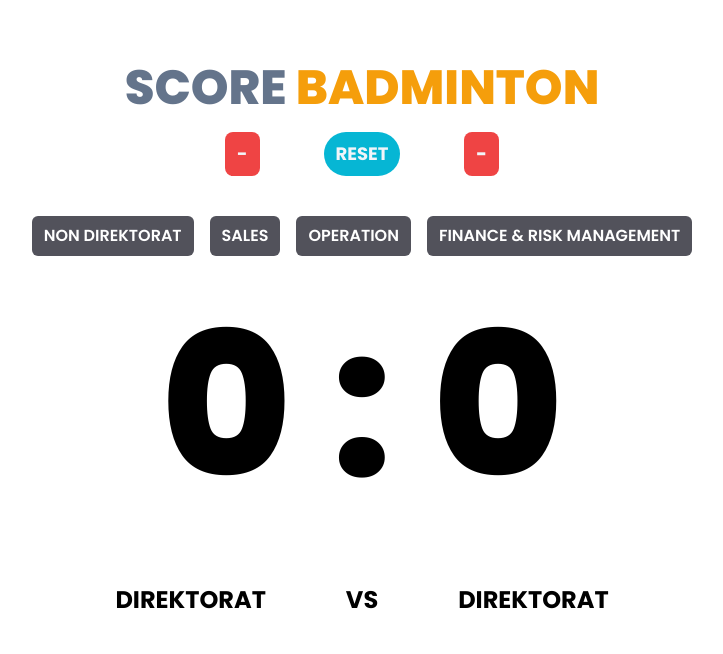
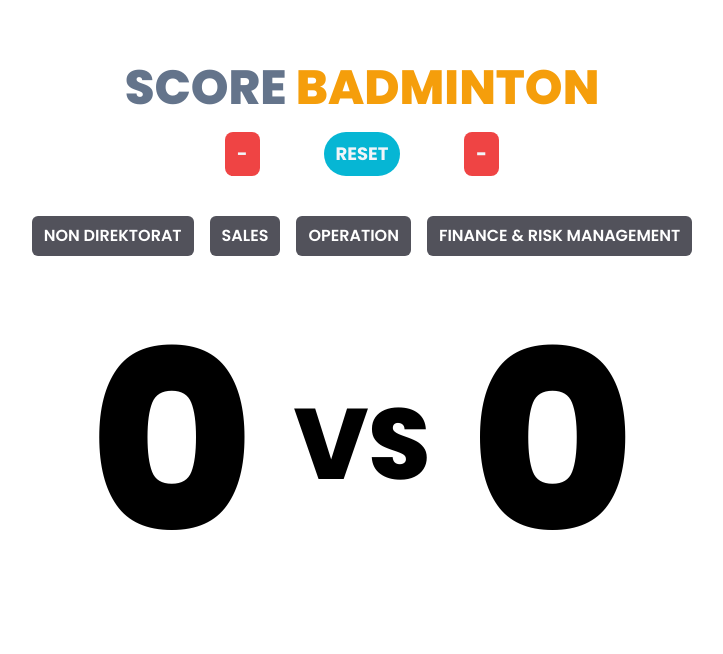
Before and after one commit to hanifaf93/score-badmintonpins, a website: page index.html in a window 1280 px wide. Shown: the whole page, without its empty margins (278-1001 px from the left). Drawn offline with Linux system fonts and the light colour scheme.

Commit message:
Modified Style

```diff
--- a/index.html
+++ b/index.html
@@ -39,26 +39,26 @@
       </button>
    </div>
 
-   <div class="flex mt-0 mx-auto justify-center max-w-full">
+   <div class="flex my-auto mx-auto items-center justify-center max-w-full">
       <div>
-         <button id="buttonScoreOne" class="text-[200px] font-extrabold">
+         <button id="buttonScoreOne" class="text-[250px] font-extrabold">
             <span id="score1">0</span>
          </button>
       </div>
       <div class="mx-10">
-         <h1 class="text-[200px] font-extrabold">:</h1>
+         <h1 class="text-[100px] font-extrabold">VS</h1>
       </div>
       <div>
-         <button id="buttonScoreTwo" class="text-[200px] font-extrabold">
+         <button id="buttonScoreTwo" class="text-[250px] font-extrabold">
             <span id="score2">0</span>
          </button>
       </div>
    </div>
 
-   <div class="flex md:mt-2 items-center justify-center my-auto max-w-full p-5">
+   <div class="flex items-center justify-center my-auto max-w-full p-5">
       <div>
          <h1 class="text-2xl text-center font-bold">
-            DIREKTORAT
+
             <span id="dir1" class="block px-2 bg-blue-500 text-white rounded-lg">
 
             </span>
@@ -66,12 +66,12 @@
       </div>
       <div class="mx-20">
          <h1 class="text-2xl font-bold">
-            VS
+
          </h1>
       </div>
       <div>
          <h1 class="text-2xl text-center font-bold">
-            DIREKTORAT
+
             <span id="dir2" class="block px-2 bg-green-500 text-white rounded-lg">
 
             </span>
```
Also changed, not shown: css/style.css.
